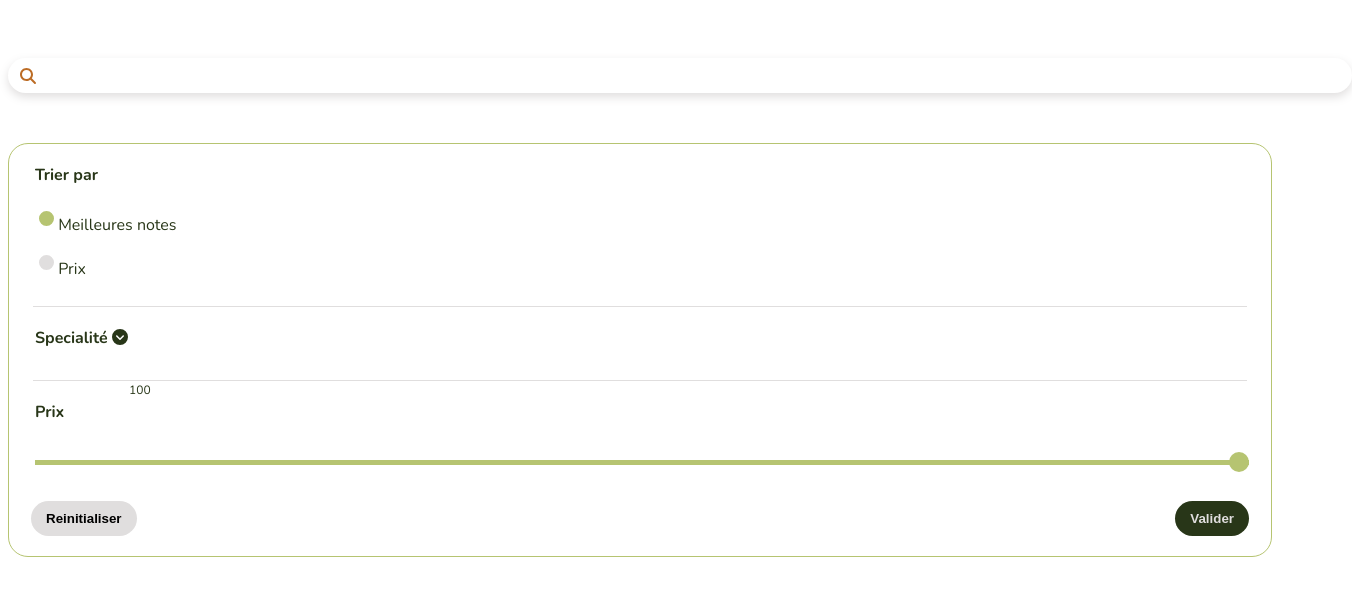
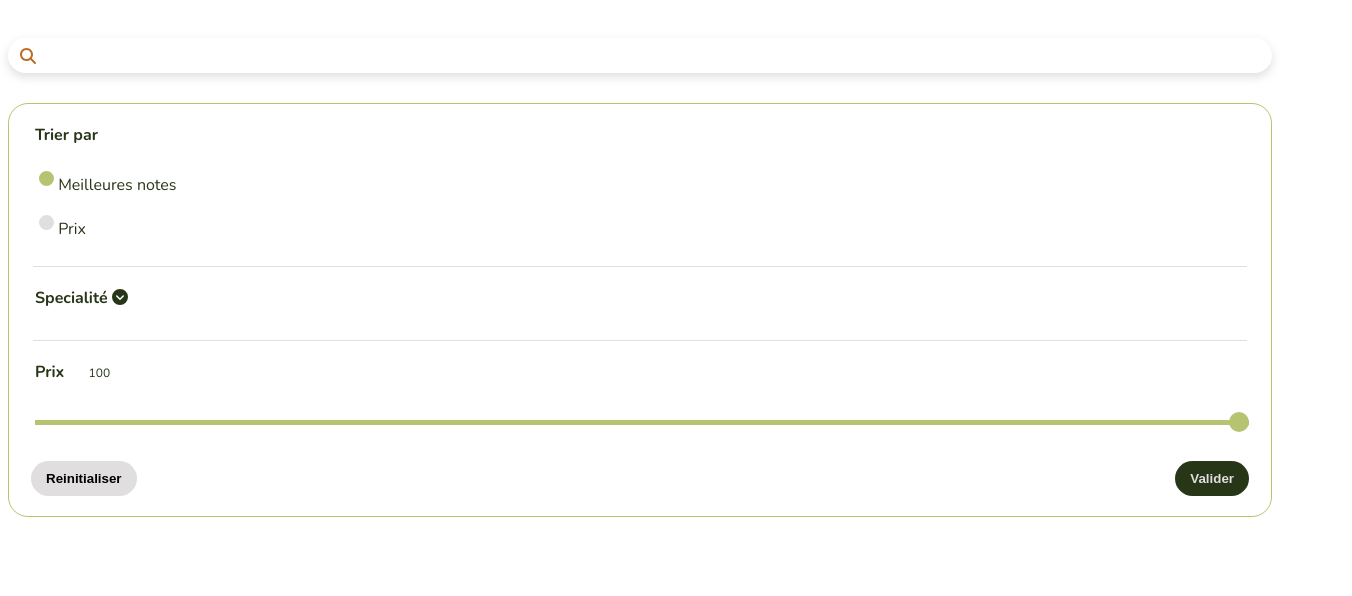
Before and after one commit to nora-sch/wild-eats, a website with bundled scripts: page index.html in a window 1280 px wide. Shown: the whole page, 1352 px wide, since content can reach past the window. Built offline with nearby package versions, Linux system fonts and the light colour scheme.

Commit message:
add reset button action and remove moving slider value

```diff
--- a/css/filters.css
+++ b/css/filters.css
@@ -1,42 +1,41 @@
-:root{
+:root {
   --font-color: #283618;
-    --light-color: #E0DEDE;
-    --accent-color: #B6C471;
-    --element-color-dark: #BC6C25;
-    --element-color-medium: #CF8B4D;
-    --element-color-light: #DDA15E;
-
+  --light-color: #e0dede;
+  --accent-color: #b6c471;
+  --element-color-dark: #bc6c25;
+  --element-color-medium: #cf8b4d;
+  --element-color-light: #dda15e;
 }
-body{
+body {
   color: var(--font-color);
 }
-fieldset{
+fieldset {
   border: 0;
 }
-.division-line{
+.division-line {
   border-bottom: 1px solid;
   border-color: var(--light-color);
-    padding-bottom: 10px; margin-bottom: 10px
+  padding-bottom: 10px;
+  margin-bottom: 10px;
 }
-.slidecontainer{
+.slidecontainer {
   /* margin-top:10px; */
 }
 
-input[type=range].slider{
+input[type="range"].slider {
   -webkit-appearance: none; /*nécessaire pour Chrome */
   /* color:var(--light-color); */
-    border:none;
+  border: none;
   width: 100%;
   cursor: pointer;
   height: 5px;
   background: var(--accent-color);
   outline: none;
-    transition: opacity .2s;
+  transition: opacity 0.2s;
   box-sizing: border-box;
 }
 
-
-  input[type=range]::-webkit-slider-thumb {
+input[type="range"]::-webkit-slider-thumb {
   height: 20px;
   width: 20px;
   border-radius: 23px;
@@ -45,15 +44,19 @@ input[type=range].slider{
   -webkit-appearance: none;
 }
 
-  #slider-value{
+/* #slider-value{
 position:absolute;
 font-size: 12px;
+  } */
+#slider-value {
+  font-size: 12px;
+  margin-left: 20px;
 }
-  #form-price-section>legend{
+#form-price-section > legend {
   margin-bottom: 20px;
 }
 
-  input[type='radio']:after {
+input[type="radio"]:after {
   width: 15px;
   height: 15px;
   border-radius: 15px;
@@ -61,13 +64,13 @@ margin-bottom: 20px;
   left: -1px;
   position: relative;
   background-color: var(--light-color);
-    content: '';
+  content: "";
   display: inline-block;
   visibility: visible;
   border: 2px solid white;
 }
 
-input[type='radio']:checked:after {
+input[type="radio"]:checked:after {
   width: 15px;
   height: 15px;
   border-radius: 15px;
@@ -75,7 +78,7 @@ input[type='radio']:checked:after {
   left: -1px;
   position: relative;
   background-color: var(--accent-color);
-    content: '';
+  content: "";
   display: inline-block;
   visibility: visible;
   border: 2px solid white;
@@ -85,7 +88,7 @@ input[type='radio']:checked:after {
   accent-color: var(--accent-color);
 } */
 
-input[type='checkbox']:after {
+input[type="checkbox"]:after {
   width: 15px;
   height: 15px;
   border-radius: 5px;
@@ -93,13 +96,13 @@ input[type='checkbox']:after {
   left: -1px;
   position: relative;
   background-color: var(--light-color);
-  content: '';
+  content: "";
   display: inline-block;
   visibility: visible;
   border: 2px solid white;
 }
 
-input[type='checkbox']:checked:after {
+input[type="checkbox"]:checked:after {
   width: 15px;
   height: 15px;
   border-radius: 5px;
@@ -107,9 +110,9 @@ input[type='checkbox']:checked:after {
   left: -1px;
   position: relative;
   background-color: var(--accent-color);
-  content: '\f00c';
+  content: "\f00c";
   font-family: FontAwesome;
-  color:white;
+  color: white;
   display: inline-block;
   visibility: visible;
   border: 2px solid white;
@@ -121,26 +124,32 @@ input[type='checkbox']:checked:after {
   color:white;
 } */
 
-.open-button:hover, .close-button:hover, input[type='checkbox'], input[type='radio'], input[type='reset'], input[type='submit']{
+.open-button:hover,
+.close-button:hover,
+input[type="checkbox"],
+input[type="radio"],
+input[type="reset"],
+input[type="submit"] {
   cursor: pointer;
 }
 .hidden {
   display: none;
 }
 
-.searchbar-wrapper{
-  padding: 50px 0;
+.searchbar-wrapper {
+  padding: 30px 0;
   position: relative;
 }
-.fa-magnifying-glass{
-  position:absolute;
+.fa-magnifying-glass {
+  position: absolute;
   z-index: 1000;
-  top: 60px;
-  left:12px;
-  color:var(--element-color-dark)
+  top: 40px;
+  left: 12px;
+  color: var(--element-color-dark);
 }
-.search-field{
+.search-field {
   width: 100%;
+  box-sizing: border-box;
   height: 35px;
   border-radius: 20px;
   border: none;
@@ -149,23 +158,22 @@ padding: 0 40px;
   /* background-color: #e0dede38; */
   background-color: white;
 }
-.search-field:focus{
+.search-field:focus {
   outline: none;
   /* background-color: white; */
   background-color: #e0dede38;
   font-size: 16px;
 }
 
-
- .filter-wrapper{
+.filter-wrapper {
   width: 100%;
 }
- #filter-form{
+#filter-form {
   border: 1px solid var(--accent-color);
   border-radius: 20px;
   padding: 20px 10px;
 }
-  .form-footer{
+.form-footer {
   padding: 20px 12px 0px 12px;
   display: flex;
   flex-direction: row;
@@ -177,15 +185,15 @@ background-color: white;
   color: #e0dede;
   border: none;
   padding: 10px 15px;
-    font-weight:600;
+  font-weight: 600;
 }
 #filter-form input[type="reset"] {
   background-color: var(--light-color);
   border-radius: 20px;
   border: none;
   padding: 10px 15px;
-    font-weight:600;
-  }
-  .form-section-title{
   font-weight: 600;
 }
+.form-section-title {
+  font-weight: 600;
+}
--- a/index.html
+++ b/index.html
@@ -104,9 +104,9 @@
           <p class="division-line"></p>
         </fieldset>
         <fieldset id="form-price-section">
-          <legend><span class="form-section-title">Prix</span></legend>
+          <legend><span class="form-section-title">Prix</span> <output id="slider-value"></output></legend>
           <div class="slidecontainer">
-            <output id="slider-value"></output>
+            <!-- <output id="slider-value"></output> -->
             <input
               type="range"
               min="1"
--- a/js/app.js
+++ b/js/app.js
@@ -51,7 +51,7 @@ slider.addEventListener("input", (event) => {
 let sliderLeft = slider.offsetLeft; //readonly
 let sliderTop = slider.offsetTop; //readonly
 let sliderWidth = slider.offsetWidth; //readonly
-console.log(sliderLeft, sliderWidth);
+// console.log(sliderLeft, sliderWidth);
 sliderValueDisplay.style.left = sliderWidth + "px";
 sliderValueDisplay.style.top = sliderTop - 28 + "px";
 
@@ -83,7 +83,7 @@ let filterForm = document.forms["filter-form"];
 
 filterForm.addEventListener("submit", (event) => {
   event.preventDefault();
-  console.log(event);
+  // console.log(event);
 
   let sort = document.getElementsByName("sortBy");
   let sortValue;
@@ -106,3 +106,12 @@ filterForm.addEventListener("submit", (event) => {
   console.log(checkedBoxes);
   console.log(this.priceRange.value);
 });
+
+
+filterForm.addEventListener("reset", (event) => {
+  console.log('reset');
+  sliderValueDisplay.textContent = sliderValue;
+  // console.log(sortValue);
+  // console.log(checkedBoxes);
+  console.log(this.priceRange.value);
+});
```
Lines whose indentation alone changed are shown as unchanged.
